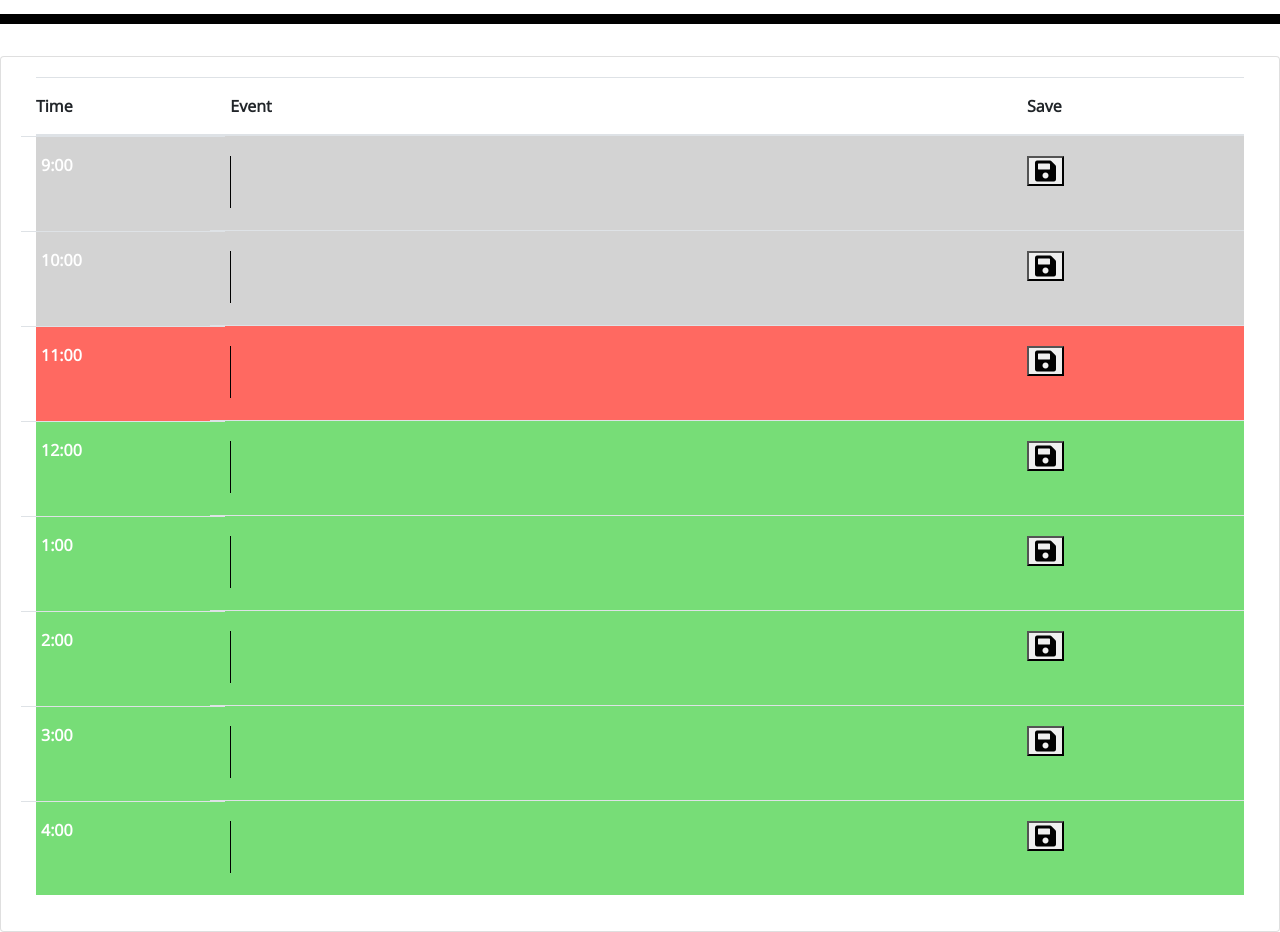
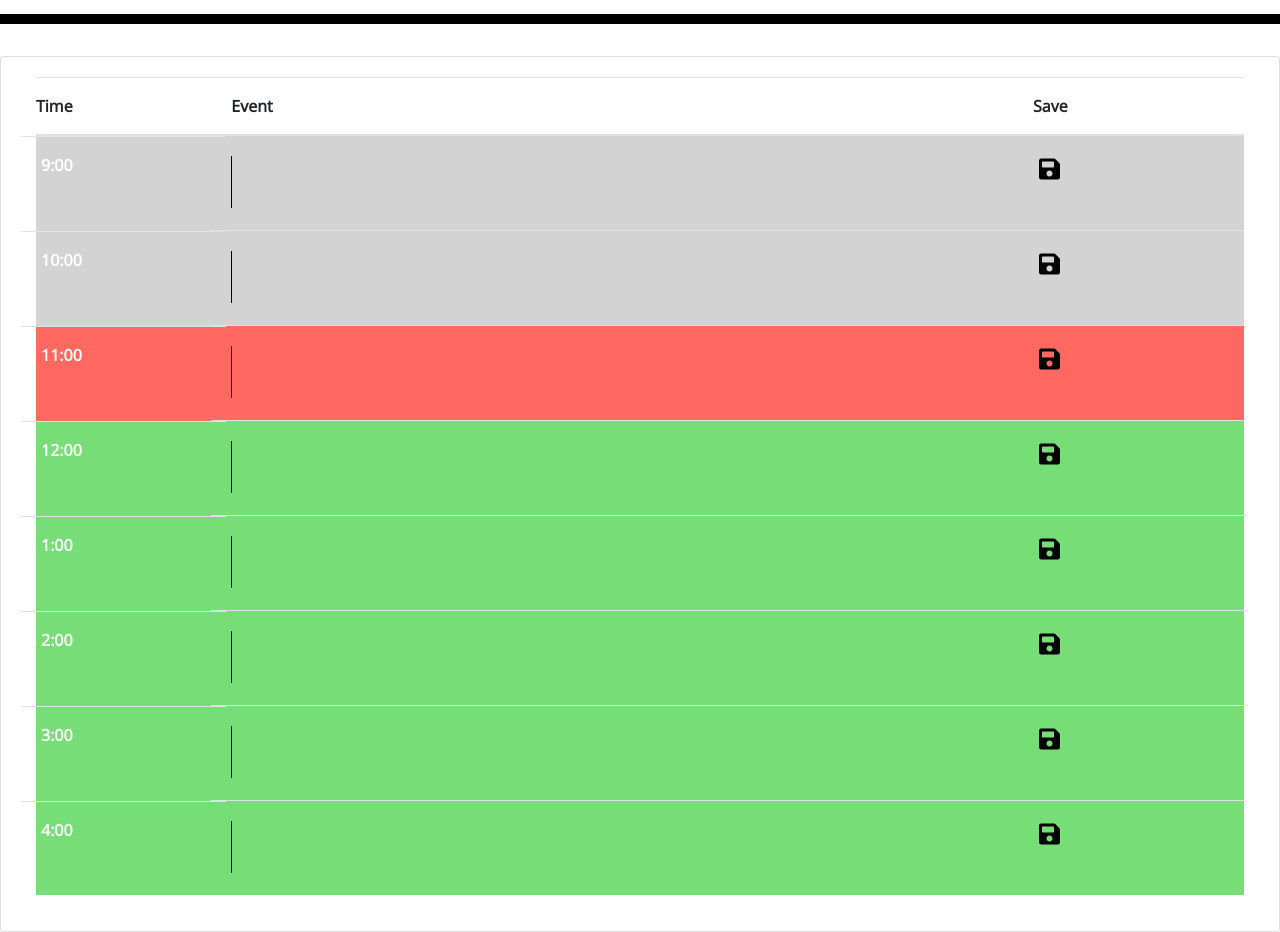
Before and after one commit to hrempson/Workday_Scheduler, a plain HTML site: page index.html in a window 1280 px wide. Shown: the part 280-1212 px from the top of the page. Drawn offline with nearby package versions, Linux system fonts and the light colour scheme.

Commit message:
local storage and save buttons

```diff
--- a/index.html
+++ b/index.html
@@ -1,12 +1,9 @@
 <!DOCTYPE html>
 <html lang="en">
-
 <head>
   <meta charset="UTF-8" />
   <meta name="viewport" content="width=device-width, initial-scale=1.0" />
   <meta http-equiv="X-UA-Compatible" content="ie=edge" />
-
-
   <link rel="stylesheet" href="https://stackpath.bootstrapcdn.com/bootstrap/4.4.1/css/bootstrap.min.css"
     integrity="sha384-Vkoo8x4CGsO3+Hhxv8T/Q5PaXtkKtu6ug5TOeNV6gBiFeWPGFN9MuhOf23Q9Ifjh" crossorigin="anonymous">
   <link rel="stylesheet" href="https://use.fontawesome.com/releases/v5.8.1/css/all.css"
@@ -15,8 +12,6 @@
   <link rel="stylesheet" href="style.css" />
   <title>Work Day Scheduler</title>
 </head>
-
-<body>
   <header class="jumbotron">
     <h1 class="display-3">Work Day Scheduler</h1>
     <p class="lead">A simple calendar app for scheduling your work day</p>
@@ -39,44 +34,44 @@
               <tbody id="timeContainer">
                 <tr class="status" id="9">
                   <th scope="row" class="row" >9:00</th>
-                  <td><div class="description"><textarea class="tasks" rows="2" col="10"></textarea></div></td>
-                  <td><button class="save"><i style="font-size:24px" class="fa">&#xf0c7;</i></button></td>
+                  <td><div class="description"><textarea class="tasks" id="task-9" rows="2" col="10"></textarea></div></td>
+                  <td><button class="save" data-hour="9"><i style="font-size:24px" class="fa">&#xf0c7;</i></button></td>
 
                 </tr>
                 <tr class="status" id="10">
-                  <th scope="row" class="row" class="hour">10:00</th>
-                  <td><div class="description"><textarea class="tasks" rows="2" col="10"></textarea></div></td>
-                  <td><button class="save"><i style="font-size:24px" class="fa">&#xf0c7;</i></button></td>
+                  <th scope="row" class="row" class="hour" >10:00</th>
+                  <td><div class="description"><textarea class="tasks" id="task-10" rows="2"></textarea></div></td>
+                  <td><button class="save" data-hour="10"><i style="font-size:24px" class="fa">&#xf0c7;</i></button></td>
                 </tr>
                 <tr class="status" id="11">
                   <th scope="row" class="row" class="hour">11:00</th>
-                  <td><div class="description"><textarea class="tasks" rows="2" col="10"></textarea></div></td>
-                  <td><button class="save"><i style="font-size:24px" class="fa">&#xf0c7;</i></button></td>
+                  <td><div class="description"><textarea class="tasks" id="task-11" rows="2"></textarea></div></td>
+                  <td><button class="save" data-hour="11"><i style="font-size:24px" class="fa">&#xf0c7;</i></button></td>
                 </tr>
                 <tr class="status" id="12">
-                  <th scope="row" class="row" class="hour">12:00</th>
-                  <td><div class="description"><textarea class="tasks" rows="2" col="10"></textarea></div></td>
-                  <td><button class="save"><i style="font-size:24px" class="fa">&#xf0c7;</i></button></td>
+                  <th scope="row" class="row" class="hour" >12:00</th>
+                  <td><div class="description"><textarea class="tasks" rows="2" id="task-12"></textarea></div></td>
+                  <td><button class="save" data-hour="12"><i style="font-size:24px" class="fa">&#xf0c7;</i></button></td>
                 </tr>
                 <tr class="status" id="13">
-                  <th scope="row" class="row" class="hour">1:00</th>
-                  <td><div class="description"><textarea class="tasks" rows="2" col="10"></textarea></div></td>
-                  <td><button class="save"><i style="font-size:24px" class="fa">&#xf0c7;</i></button></td>
+                  <th scope="row" class="row" class="hour" >1:00</th>
+                  <td><div class="description"><textarea class="tasks" rows="2" id="task-13"></textarea></div></td>
+                  <td><button class="save" data-hour="13"><i style="font-size:24px" class="fa">&#xf0c7;</i></button></td>
                 </tr>
                 <tr class="status" id= "14">
-                  <th scope="row" class="row" class="hour">2:00</th>
-                  <td><div class="description"><textarea class="tasks" rows="2" col="10"></textarea></div></td>
-                  <td><button class="save"><i style="font-size:24px" class="fa">&#xf0c7;</i></button></td>
+                  <th scope="row" class="row" class="hour">2:00 </th>
+                  <td><div class="description"><textarea class="tasks" id="task-14" rows="2"></textarea></div></td>
+                  <td><button class="save" data-hour="14"><i style="font-size:24px" class="fa">&#xf0c7;</i></button></td>
                 </tr>
                 <tr class="status" id="15">
-                  <th scope="row" class="row" class="hour">3:00</th>
-                  <td><div class="description"><textarea class="tasks" rows="2" col="10"></textarea></div></td>
-                  <td><button class="save"><i style="font-size:24px" class="fa">&#xf0c7;</i></button></td>
+                  <th scope="row" class="row" class="hour" >3:00</th>
+                  <td><div class="description"><textarea class="tasks" id="task-15" rows="2"></textarea></div></td>
+                  <td><button class="save" data-hour="15"><i style="font-size:24px" class="fa">&#xf0c7;</i></button></td>
                 </tr>
                 <tr class="status" id="16">
-                  <th scope="row" class="row" class="hour">4:00</th>
-                  <td><div class="description"><textarea class="tasks" rows="2" col="10"></textarea></div></td>
-                  <td><button class="save"><i style="font-size:24px" class="fa">&#xf0c7;</i></button></td>
+                  <th scope="row" class="row" class="hour" >4:00</th>
+                  <td><div class="description"><textarea class="tasks" rows="2" id="task-16"></textarea></div></td>
+                  <td><button class="save" data-hour="16"><i style="font-size:24px" class="fa">&#xf0c7;</i></button></td>
                 </tr>
               </tbody>
             </table>
--- a/index.js
+++ b/index.js
@@ -1,26 +1,39 @@
 //Global variables
-
-var editSchedule
 var saveButton
-var taskInput = ""
 var currentTime = moment().hour();
 var currentTime = 11;
+var savedTasks = JSON.parse(localStorage.getItem("tasks")) || {};
+
+// Get stored tasks
+$("#task-9").val(savedTasks.tasks9);
+console.log(savedTasks.tasks9)
+$("#task-10").val(savedTasks.tasks10);
+
+$("#task-11").val(savedTasks.tasks11);
+
+$("#task-12").val(savedTasks.tasks12);
+
+$("#task-13").val(savedTasks.tasks13);
+
+$("#task-14").val(savedTasks.tasks14);
+
+$("#task-15").val(savedTasks.tasks15);
+
+$("#task-16").val(savedTasks.tasks16);
 
 // Print the current date to the top of the page
 $("#currentDay").append(moment().format("MMMM DD, YYYY"));
-// Get localStorage
-localStorage.getItem("tasks")
 
+// Color coding for past, present, future
 if (currentTime < 9) {
-    $(".status").addClass("future")
+    $(".status").addClass("future");
 }
 else if (currentTime > 17) {
-    $(".status").addClass("past")
+    $(".status").addClass("past");
 }
 else {
     $(".status").each(function(i){
         var currentSection = $(this).attr("id");
-        console.log(currentSection, currentTime);
         if(currentSection == currentTime) {
             $(this).addClass("present")
         }
@@ -30,27 +43,22 @@ else {
         else {
                 $(this).addClass("future")
         }
-
     })
-
-
 }
-var saveButtons = $(".save"),
-tasks = {},
-storedTasks= JSON.parse(localStorage.getItem("tasks")) || {};
-taskInput = $(".tasks")
-
+var saveButtons = $(".save");
+var tasks = {};
 
 // Major Task 3 - Saveable tasks for each hour
 // Click events for save buttons and text area
 saveButtons.on("click", function() {
     var buttonHour = $(this).data("hour");
+    console.log(buttonHour);
+    var taskInput = $("#task-" + buttonHour);
     var taskValue = taskInput.val();
-    tasks ["tasks" + buttonHour] = taskValue;
+    savedTasks ["tasks" + buttonHour] = taskValue;
 
 //      Save tasks into localStorage
-localStorage.setItem("tasks", JSON.stringify(tasks));
+localStorage.setItem("tasks", JSON.stringify(savedTasks));
+console.log(savedTasks);
     localStorage.setItem("tasks" + buttonHour, taskInput.val());
-
-//      Load data from our localStorage into our HTML
 });
--- a/style.css
+++ b/style.css
@@ -77,17 +77,14 @@ textarea{
   color: white;
 }
 
-.saveBtn {
-  border-left: 1px solid black;
-  border-top-right-radius: 15px;
-  border-bottom-right-radius: 15px;
-  background-color: #06AED5;
-  width: 100%;
-  height: 100%;
-  color: white;
+.save {
+  border: none;
+  width: auto;
+  height: auto;
+  background-color: transparent;
 }
 
-.saveBtn i:hover {
+.save i:hover {
   font-size: 20px;
   transition: all .3s ease-in-out;
 }
```
